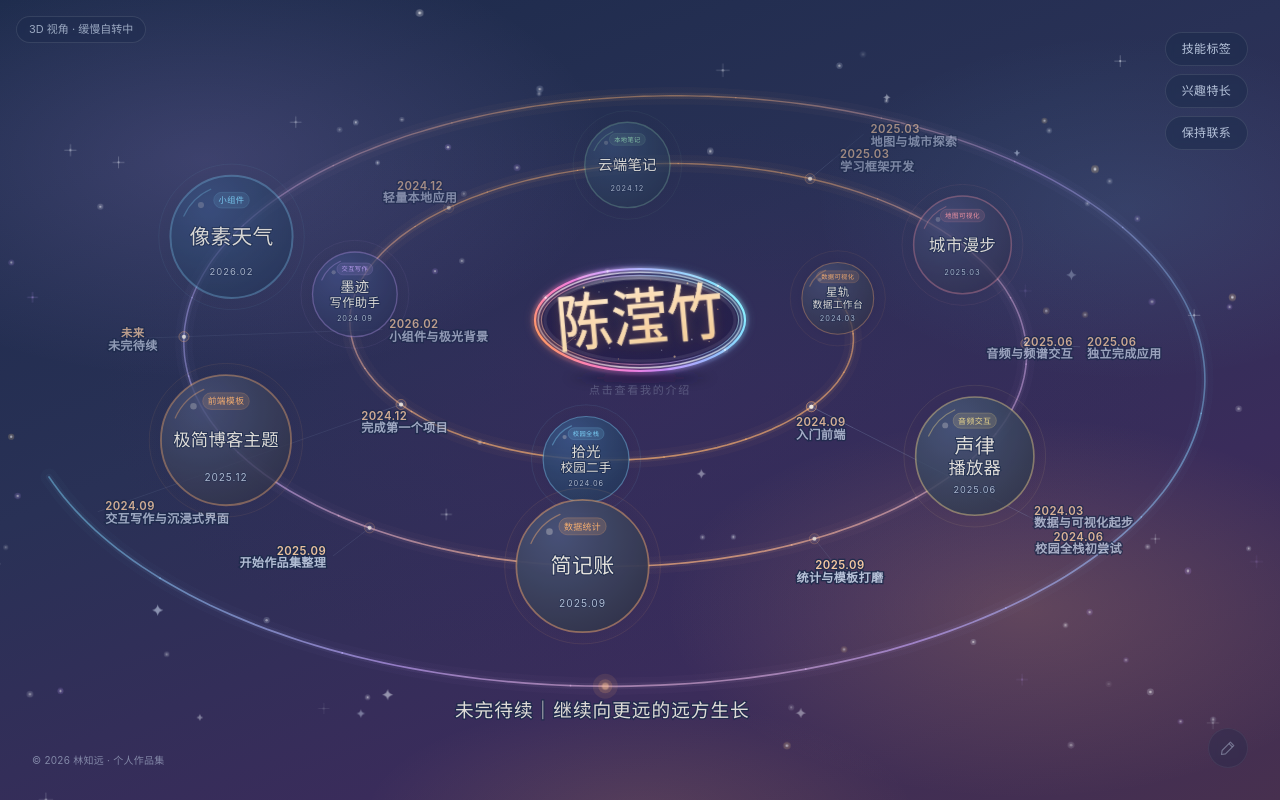
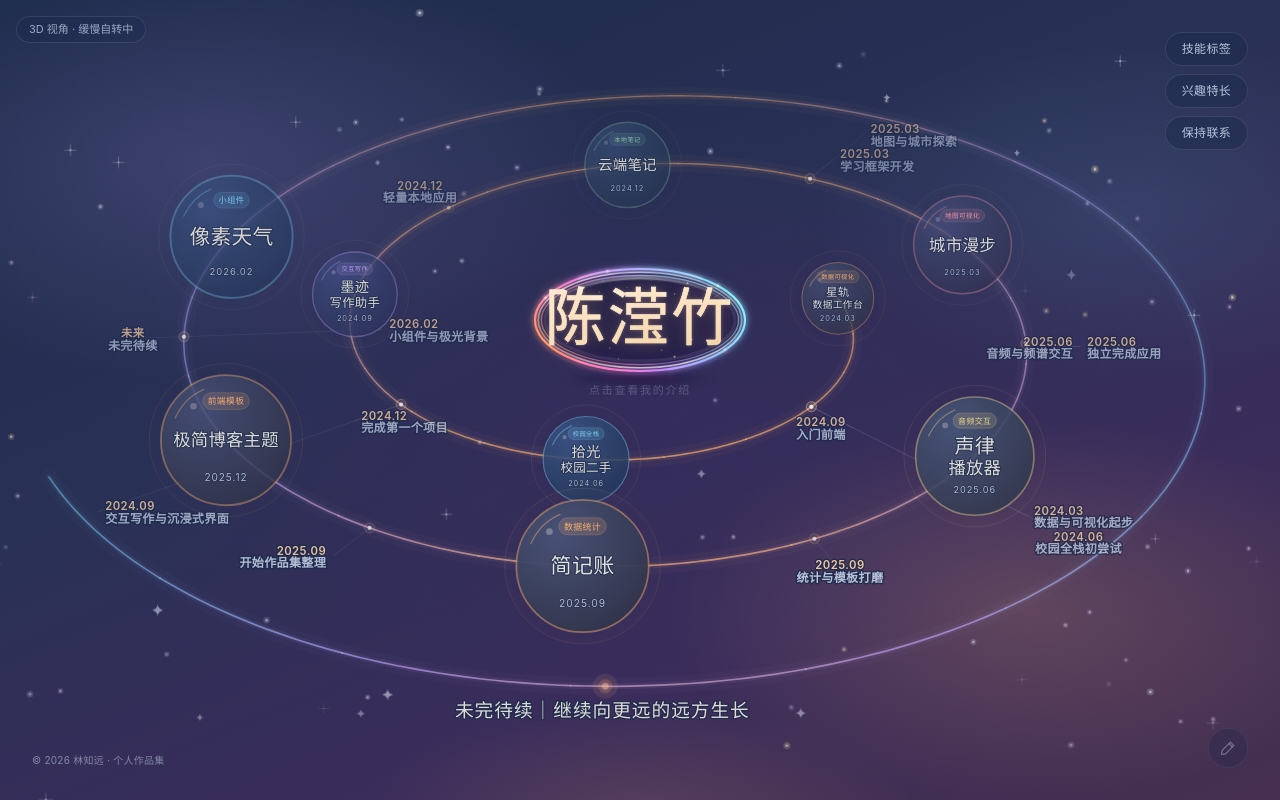
Before and after one commit to cyz985/personal-website, a React (Vite) app: page / in a window 1280 px wide. Built offline with nearby package versions, Linux system fonts and the light colour scheme; a web font is replaced by a local one.

Commit message:
feat: 中心名字改为端正舒展的行草，米白暖金，大气洒脱

```diff
--- a/src/components/CenterCore.tsx
+++ b/src/components/CenterCore.tsx
@@ -162,15 +162,15 @@ export default function CenterCore({ ariaLabel, hint, name, onOpen }: CenterCore
               <filter id="core-ink" x="-12%" y="-12%" width="124%" height="124%">
                 <feTurbulence
                   type="fractalNoise"
-                  baseFrequency="0.85"
-                  numOctaves="3"
+                  baseFrequency="0.9"
+                  numOctaves="2"
                   seed="17"
                   result="noise"
                 />
                 <feDisplacementMap
                   in="SourceGraphic"
                   in2="noise"
-                  scale="1.4"
+                  scale="1"
                   xChannelSelector="R"
                   yChannelSelector="G"
                 />
@@ -422,24 +422,24 @@ export default function CenterCore({ ariaLabel, hint, name, onOpen }: CenterCore
             </g>
           </svg>
 
-          {/* 名字：狂野飞白草书，向右上倾斜，米白暖调 + 细金锋芒 */}
+          {/* 名字：端正舒展的行草，米白暖调 + 细金光泽，大气洒脱 */}
           <span
             className="core-name pointer-events-none absolute inset-0 flex items-center justify-center whitespace-nowrap"
             style={{
               fontFamily: "'Zhi Mang Xing', 'Ma Shan Zheng', 'STKaiti', serif",
-              fontSize: Math.min(62, Math.round(188 / name.length)),
+              fontSize: Math.min(64, Math.round(190 / name.length)),
               lineHeight: 1,
-              letterSpacing: 0,
-              transform: 'rotate(-5deg) scaleX(0.9)',
+              letterSpacing: 3,
+              transform: 'scaleX(0.96)',
               transformOrigin: 'center',
               backgroundImage:
-                'linear-gradient(170deg, #FFFAF0 0%, #FAEDD2 38%, #F0D4A4 72%, #FFA971 100%)',
+                'linear-gradient(172deg, #FFFCF4 0%, #FBEFD8 40%, #F2D9AC 74%, #FFB27D 100%)',
               WebkitBackgroundClip: 'text',
               backgroundClip: 'text',
               color: 'transparent',
-              WebkitTextStroke: '0.5px rgba(255, 230, 190, 0.5)',
+              WebkitTextStroke: '0.55px rgba(255, 236, 202, 0.55)',
               textShadow:
-                '0 0 12px rgba(255, 150, 84, 0.26), 0 0 3px rgba(255, 214, 160, 0.3)',
+                '0 0 16px rgba(255, 176, 116, 0.3), 0 0 4px rgba(255, 224, 186, 0.35)',
               filter: 'url(#core-ink)',
               paddingBottom: 2,
             }}
```
